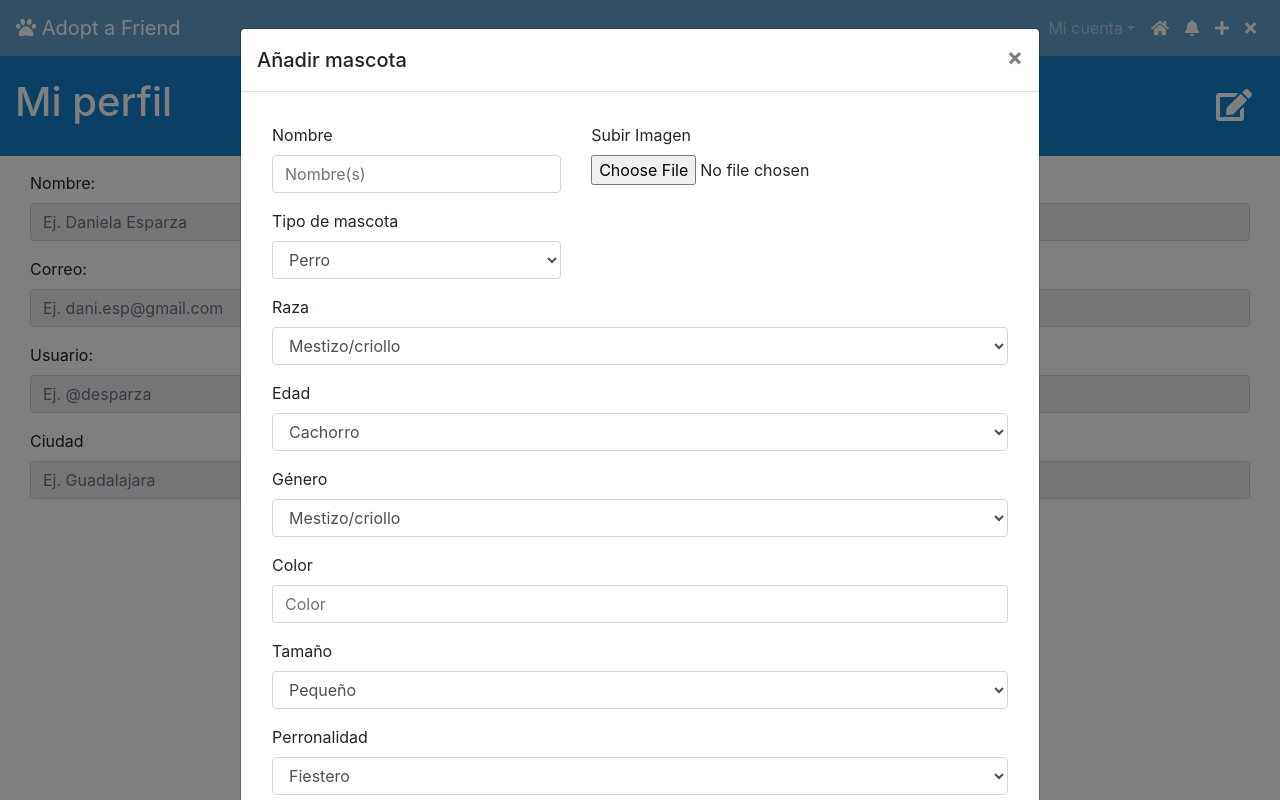
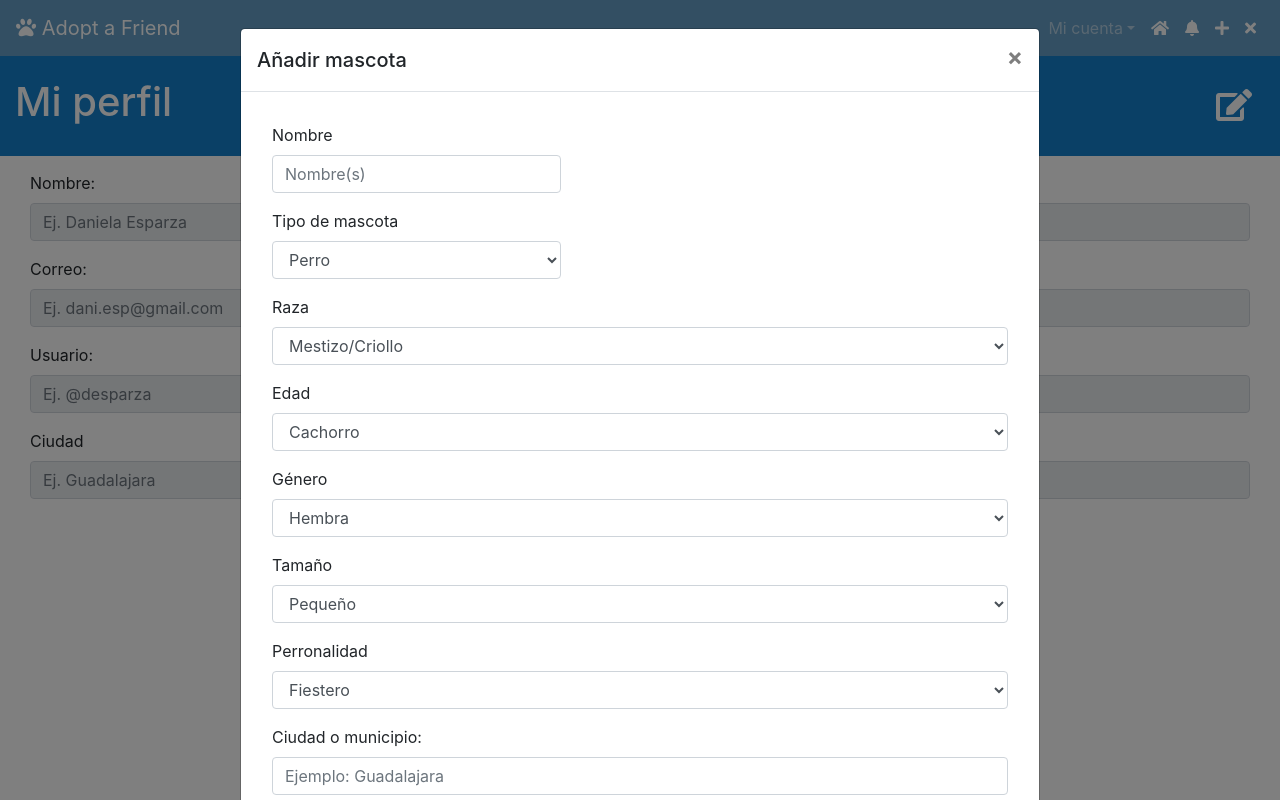
Before and after one commit to desparza13/AdoptAFriend, a website: page app/views/Rescatista/perfilRescatista.html in a window 1280 px wide. Both pictures are taken after a click on the link 1222 px from the left and 28 px from the top of the page. Drawn offline with nearby package versions, Linux system fonts and the light colour scheme.

Commit message:
Corregir los modales de los Rescatistas

```diff
--- a/app/views/Rescatista/perfilRescatista.html
+++ b/app/views/Rescatista/perfilRescatista.html
@@ -96,7 +96,6 @@
             <i class="fa fa-times" aria-hidden="true"></i> Cancelar
         </button>
         </div>
-
     <!-- Modal Add Pet -->
     <div class="modal fade" id="addPet" tabindex="-1" role="dialog" aria-labelledby="modelTitleId" aria-hidden="true">
         <div class="modal-dialog modal-lg" role="document">
@@ -122,25 +121,16 @@
                                     <label for="tipoToAdd">Tipo de mascota</label>
                                     <select class="form-control" name="tipo" id="tipoToAdd" required>
                                         <option>Perro</option>
-                                        <option>Gatos</option>
+                                        <option>Gato</option>
                                     </select>
                                 </div>
 
                             </div>
-                            <div class="col-6">
-                                <div class="form-group">
-                                    <label for="imagenToAdd">Subir Imagen</label>
-                                    <input type="file" class="form-control-file" name="imagen" id="imagenToAdd" placeholder="" aria-describedby="fileHelpId" required>
-                                    <small id="fileHelpId" class="form-text text-muted"> </small>
                         </div>
-                            </div>
-
-                        </div>
-
                         <div class="form-group">
                             <label for="razaToAdd">Raza</label>
-                            <select class="form-control" name="razo" id="razaToAdd" required>
-                                <option>Mestizo/criollo</option>
+                            <select class="form-control" name="raza" id="razaToAdd" required>
+                                <option>Mestizo/Criollo</option>
                                 <option>Dalmata</option>
                                 <option>Pug</option>
                                 <option>Chihuahua</option>
@@ -153,30 +143,20 @@
                             <label for="edadToAdd">Edad</label>
                             <select class="form-control" name="edad" id="edadToAdd" required>
                                 <option>Cachorro</option>
-                                <option>Jóven</option>
+                                <option>Joven</option>
                                 <option>Adulto</option>
                             </select>
                         </div>
                         <div class="form-group">
                             <label for="generoToAdd">Género</label>
                             <select class="form-control" name="genero" id="generoToAdd" required>
-                                <option>Mestizo/criollo</option>
-                                <option>Dalmata</option>
-                                <option>Pug</option>
-                                <option>Chihuahua</option>
-                                <option>Gran danés</option>
-                                <option>Corgi</option>
-                                <option>Golden retriever</option>
+                                <option>Hembra</option>
+                                <option>Macho</option>
                             </select>
                         </div>
                         <div class="form-group">
-                            <label for="colorToAdd">Color</label>
-                            <input type="text" name="nombre" id="colorToAdd" class="form-control"
-                            placeholder="Color" aria-describedby="helpId" required>
-                        </div>
-                        <div class="form-group">
                             <label for="tamañoToAdd">Tamaño</label>
-                            <select class="form-control" name="tamaño" id="tamañoToAdd" required>
+                            <select class="form-control" name="talla" id="tallaToAdd" required>
                                 <option selected>Pequeño</option>
                                 <option>Mediano</option>
                                 <option>Grande</option>
@@ -189,18 +169,28 @@
                                 <option>Independiente</option>
                                 <option>Dinámico</option>
                                 <option>Divertido</option>
-                              <option>Timido</option>
+                                <option>Tímido</option>
                                 <option>Juguetón</option>
                                 <option>Faldero</option>
                                 <option>Tapete</option>
                                 <option>Inteligente</option>
                             </select>
                         </div>
+                        <div class="form-group">
+                            <label for="ciudad">Ciudad o municipio:</label>
+                            <input type="text"
+                            class="form-control" name="ciudad" id="ciudadToAdd" aria-describedby="helpId" placeholder="Ejemplo: Guadalajara">
+                        </div>
+                        <div class="form-group">
+                            <label for="ciudad">Link a imagen:</label>
+                            <input type="text"
+                            class="form-control" name="img" id="imagenToAdd" aria-describedby="helpId" placeholder="Ingrese un link">
+                        </div>
                     </form>
                 </div>
                 <div class="modal-footer">
                     <button type="button" class="btn btn-secondary" data-dismiss="modal">Close</button>
-                    <button type="submit" class="btn btn-primary" data-dismiss="modal" >Save</button>
+                    <button type="submit" class="btn btn-primary" data-dismiss="modal" onclick="uploadPet()">Save</button>
                 </div>
             </div>
         </div>
```
Also changed, not shown: app/views/Rescatista/adopcionesRescatista.html (+19 -28 lines), app/views/Rescatista/detallesRescatista.html (+19 -28 lines), app/views/Rescatista/loginRescatista.html (+1 -1 lines), app/views/Rescatista/solicitudesAdopcion.html (+19 -30 lines). Lines whose indentation alone changed are shown as unchanged.
